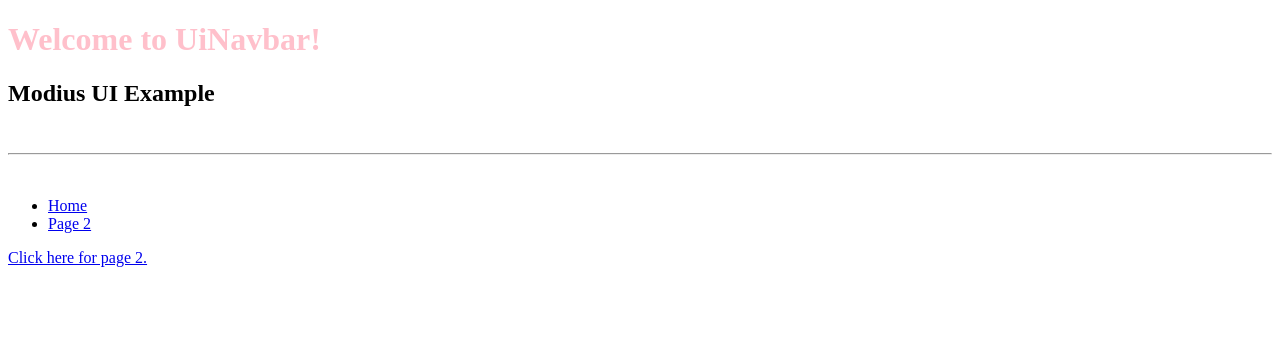
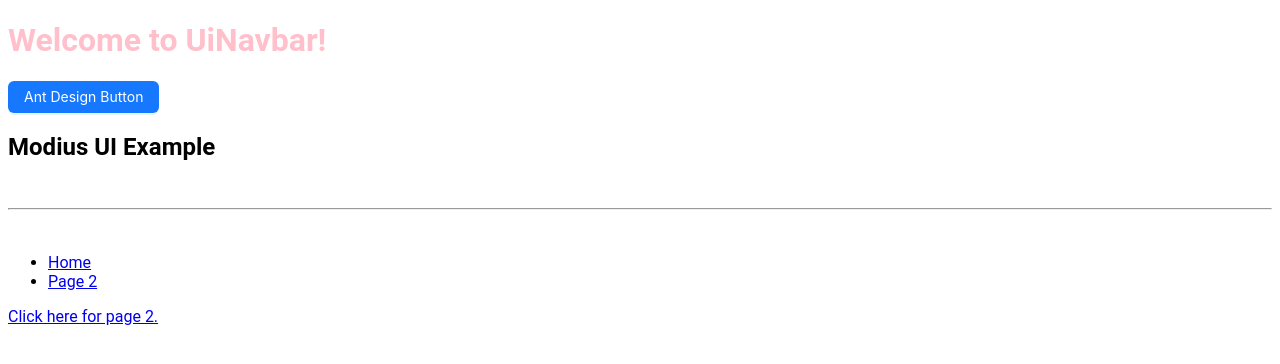
Before and after one commit to valory-xyz/agent-ui-monorepo, a React (Vite) app in the folder apps/modius-ui-example/: page / in a window 1280 px wide. Shown: the top 364 px of the page. Built offline with nearby package versions, Linux system fonts and the light colour scheme.

Commit message:
feat: add antd package

```diff
--- a/apps/modius-ui-example/src/app/app.tsx
+++ b/apps/modius-ui-example/src/app/app.tsx
@@ -2,15 +2,18 @@
 
 import { Route, Routes, Link } from 'react-router-dom';
 import { UiNavbar } from '@agent-ui-monorepo/ui-navbar';
+import { Button } from 'antd';
 
 const StyledApp = styled.div`
   // Your style here
+  font-family: 'Roboto', sans-serif;
 `;
 
 export function App() {
   return (
     <StyledApp>
         <UiNavbar />
+        <Button type="primary">Ant Design Button</Button>
       <h2>Modius UI Example</h2>
       <br />
       <hr />
--- a/package.json
+++ b/package.json
@@ -53,6 +53,7 @@
     "vitest": "^3.0.0"
   },
   "dependencies": {
+    "antd": "^5.26.0",
     "react": "19.0.0",
     "react-dom": "19.0.0",
     "react-is": "19.0.0",
```
Also changed, not shown: 1 other file (tests, documents, lock files or other folders).
